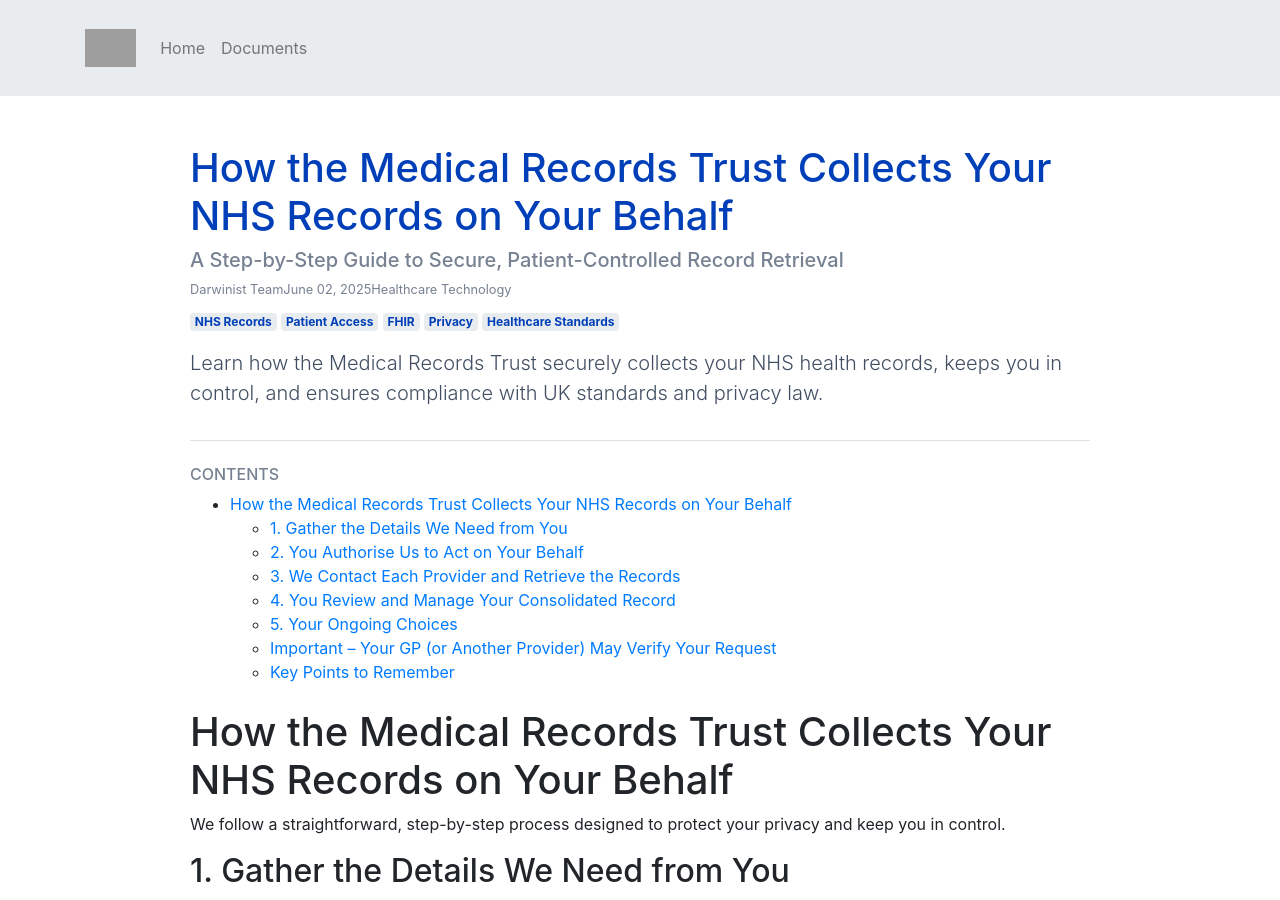
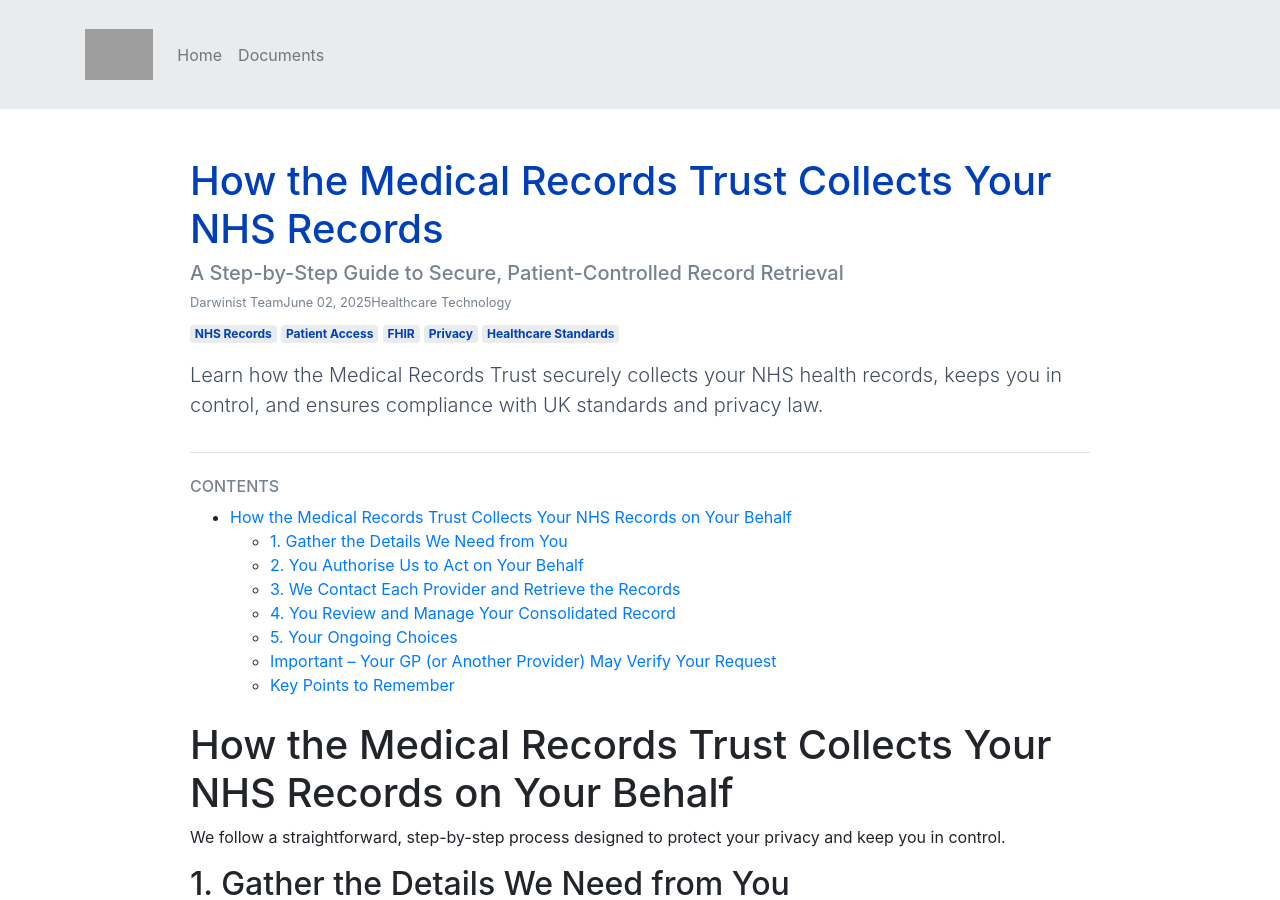
Before and after one commit to tmrt-uk/tmrt.uk, a Jekyll site: the page built from _documents/Our Process.md, in a window 1280 px wide and 900 px high. Built offline with Jekyll 4.4.1, drawn with Linux system fonts in a browser that asks for light colours; the table of contents is made by our own code; grey boxes are pictures that could not be loaded.

Commit message:
bigger logo and Our process doc

```diff
--- a/_documents/Our Process.md
+++ b/_documents/Our Process.md
@@ -1,6 +1,6 @@
 ---
 layout: document
-title: "How the Medical Records Trust Collects Your NHS Records on Your Behalf"
+title: "How the Medical Records Trust Collects Your NHS Records"
 subtitle: "A Step-by-Step Guide to Secure, Patient-Controlled Record Retrieval"
 date: 2025-06-02
 author: "Darwinist Team"
--- a/_includes/navigation.html
+++ b/_includes/navigation.html
@@ -1,7 +1,7 @@
 <nav class="navbar navbar-expand-lg navbar-light bg-tmrt-pale-grey py-4" style="min-height: 6vw;">
   <div class="container align-items-center">
     <a class="navbar-brand d-flex align-items-center gap-3" href="{{ site.baseurl }}/">
-      <img src="{{ site.baseurl }}/assets/tmrt-logo-text.png" alt="Site Logo" style="height: 3vw; min-height: 2rem; max-height: 4rem; width: auto;" />
+      <img src="{{ site.baseurl }}/assets/tmrt-logo-text.png" alt="Site Logo" style="height: 4vw; min-height: 3rem; max-height: 5rem; width: auto;" />
     </a>
     <button
       class="navbar-toggler"
```
